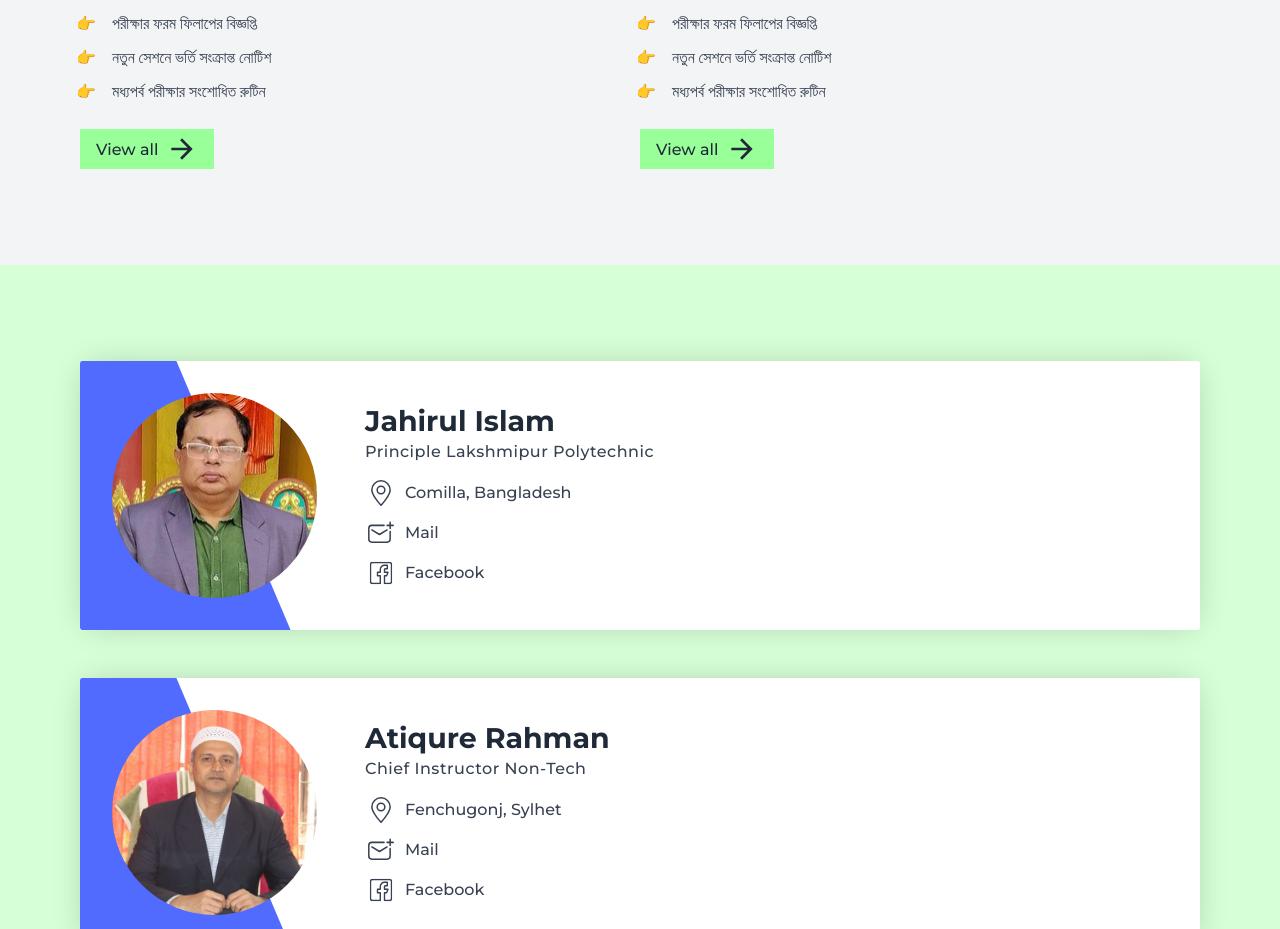
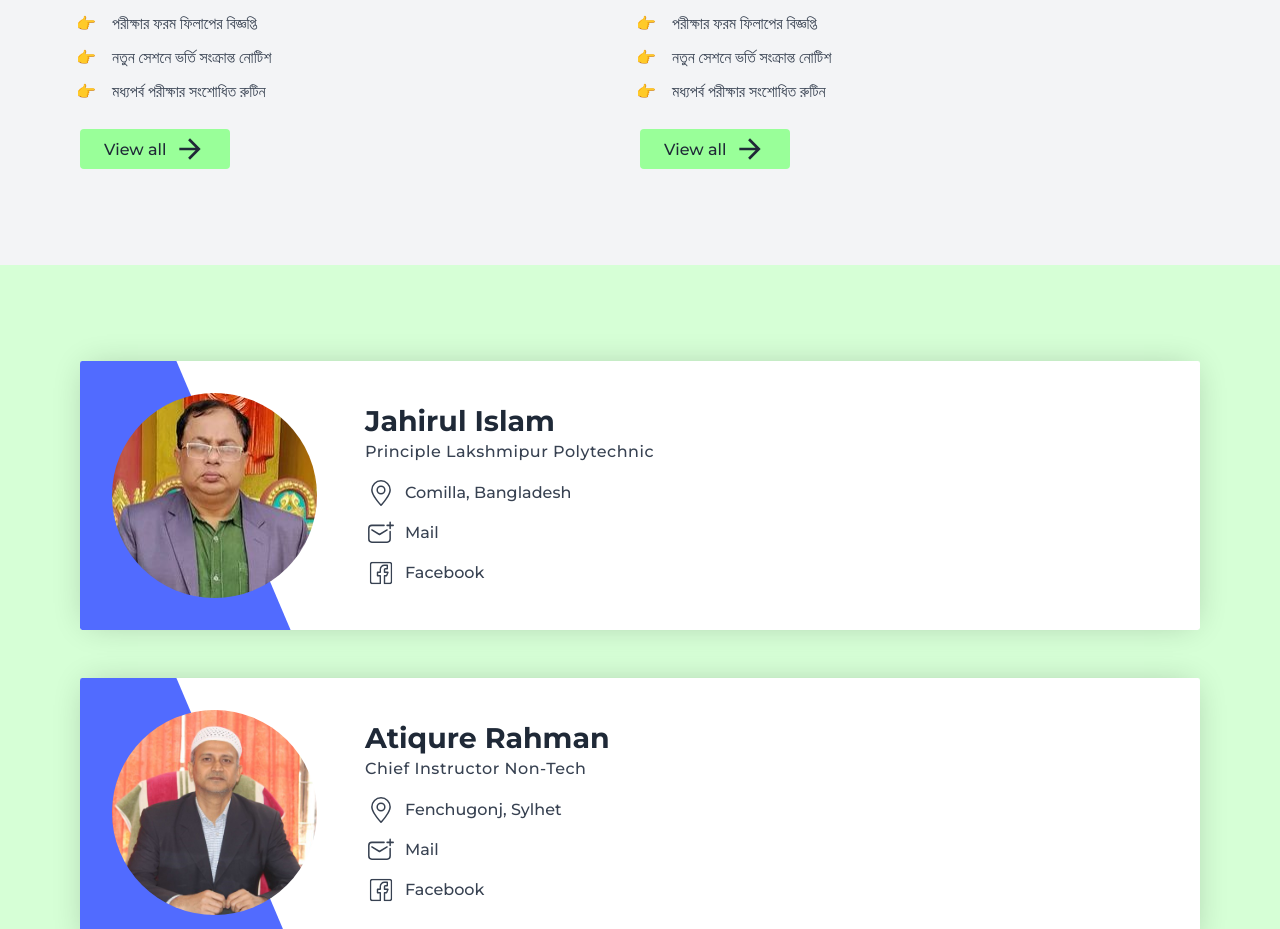
Before and after one commit to al-imam/lpi, a React (Vite) app: page / in a window 1280 px wide. Shown: the part 1222-2151 px from the top of the page. Built offline with nearby package versions, Linux system fonts and the light colour scheme.

Commit message:
style border and outline

```diff
--- a/src/components/Links/links.module.css
+++ b/src/components/Links/links.module.css
@@ -70,5 +70,7 @@
   font-weight: var(--fw-regular);
   background-color: var(--primary);
   max-width: max-content;
-  padding: 0.25rem 1rem;
+  padding: 0.25rem 1.5rem;
+  outline-offset: 0;
+  border-radius: 0.25rem;
 }
```
